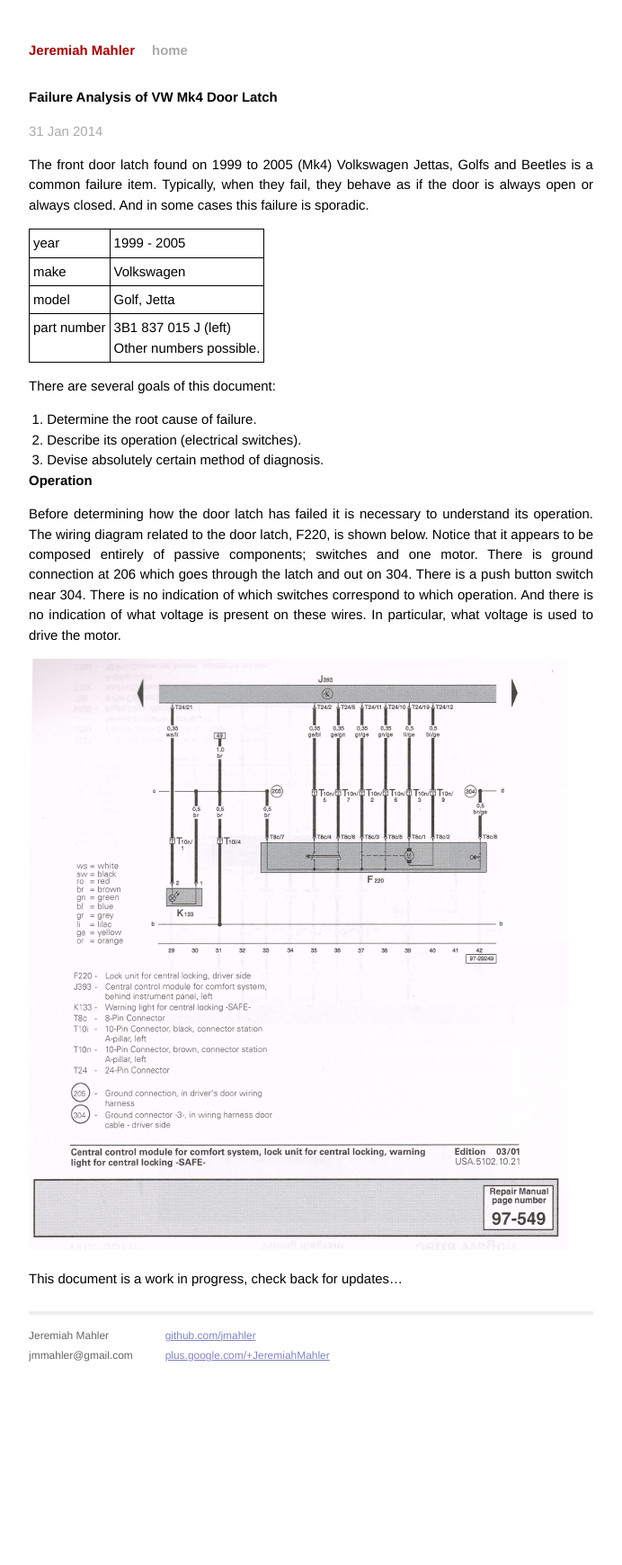
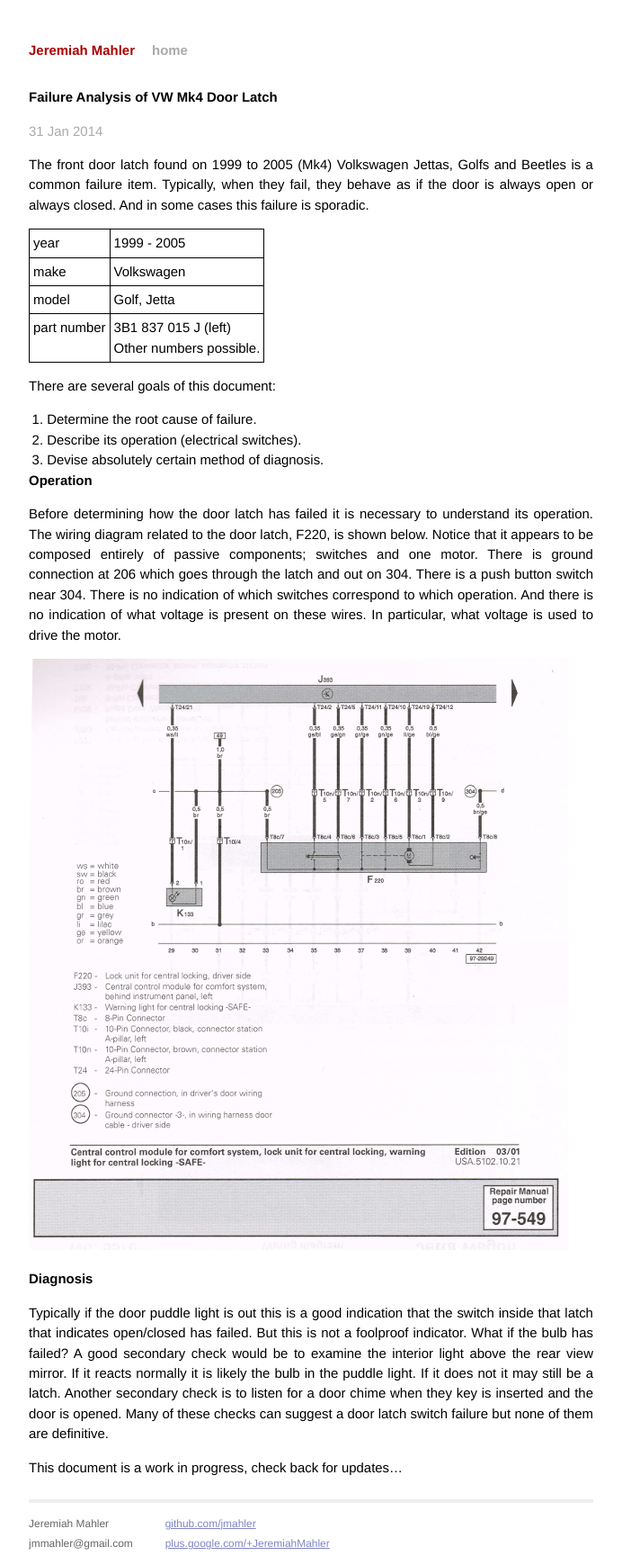
Before and after one commit to jmahler/jmahler.github.io, a Jekyll site: the page built from _posts/2014-01-31-vw_door_latch.md, in a window 1280 px wide. Shown: the whole page at 90% size, without its empty margins (294-986 px from the left). Built offline with Jekyll 4.4.1, drawn with Linux system fonts in a browser that asks for light colours; Markdown is read by kramdown in place of the engine named in the settings; before the commit the page ends 1529 px from its top, so only the background shows below that.

Commit message:
door latch diagnosis ...

```diff
--- a/_posts/2014-01-31-vw_door_latch.md
+++ b/_posts/2014-01-31-vw_door_latch.md
@@ -43,4 +43,17 @@
 
 ![Door Latch Schematic]({{site.url}}/images/door_latch/door_latch_schematic.png)
 
+## Diagnosis
+
+Typically if the door puddle light is out this is a good indication
+that the switch inside that latch that indicates open/closed has failed.
+But this is not a foolproof indicator.  What if the bulb has failed?
+A good secondary check would be to examine the interior light above
+the rear view mirror.  If it reacts normally it is likely the bulb
+in the puddle light.  If it does not it may still be a latch.
+Another secondary check is to listen for a door chime when they key is
+inserted and the door is opened.
+Many of these checks can suggest a door latch switch failure but none
+of them are definitive.
+
 This document is a work in progress, check back for updates...
```
